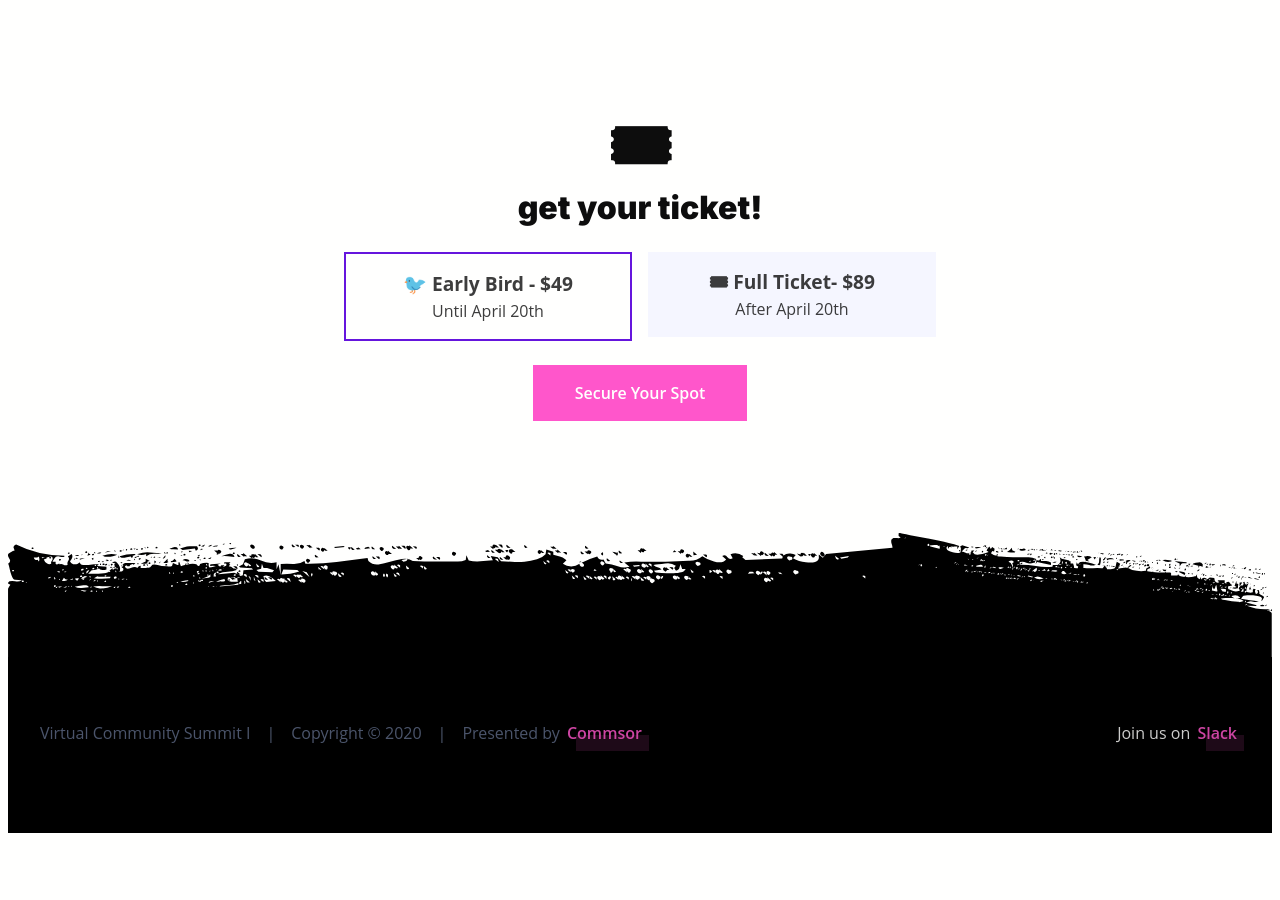
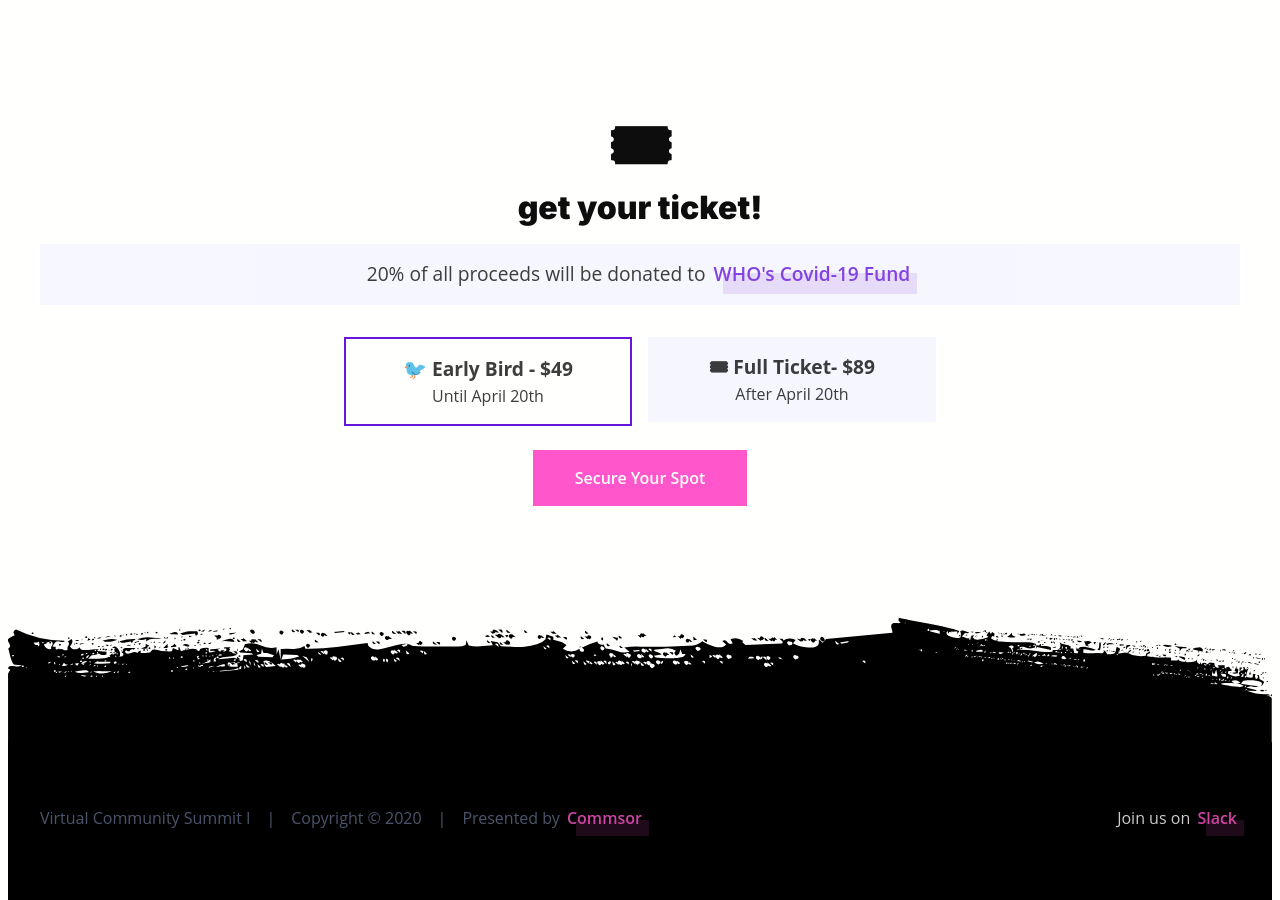
Before and after one commit to stijnvc/holo-alfa, a Jekyll site: the page built from summit.html, in a window 1280 px wide and 900 px high, scrolled down 2612 px. Built offline with Jekyll 4.4.1, drawn with Linux system fonts in a browser that asks for light colours; nearby versions of some CDN libraries; some web fonts are replaced; comment, search, counter and statistics services are not loaded; before the commit the page ends 3445 px from its top, so only the background shows below that.

Commit message:
Update with fund info

```diff
--- a/summit.html
+++ b/summit.html
@@ -153,6 +153,7 @@ description: A gathering of community builders helping each other navigate the w
       <div class="column col-12 mb-8 text-center">
         <h1 class="mb-0" style="font-size: 4em;">🎟</h1>
         <h2 class="sigmar mb-4">get your ticket!</h2>
+        <p class="text-large bg-gray p-4">20% of all proceeds will be donated to <a href="#" class="offset-link" target="_blank">WHO's Covid-19 Fund</a></p>
         <div class="columns">
           <div class="column col-3 col-md-4 col-sm-12 col-ml-auto text-center">
             <div class="border-summit p-4 my-2">
```
